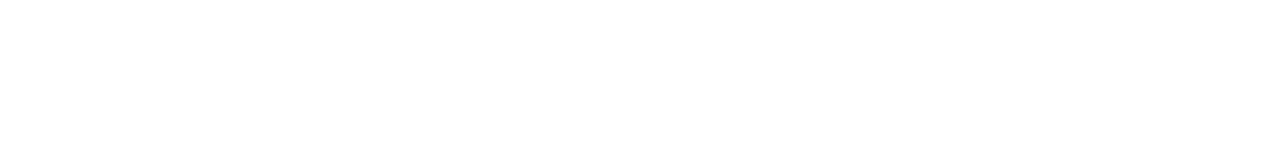
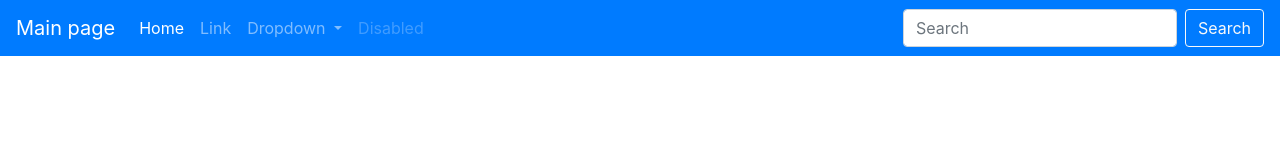
Before and after one commit to SadTigger/udemy_tasks, a plain HTML site: page bootstrap_project/index.html in a window 1280 px wide. Drawn offline with nearby package versions, Linux system fonts and the light colour scheme.

Commit message:
feat: add navbar menu

```diff
--- a/bootstrap_project/index.html
+++ b/bootstrap_project/index.html
@@ -11,7 +11,42 @@
     <title>Bootstrap</title>
   </head>
   <body>
+    <nav class="navbar navbar-expand-lg navbar-dark bg-primary">
+      <a class="navbar-brand" href="#">Main page</a>
+      <button class="navbar-toggler" type="button" data-toggle="collapse" data-target="#navbarSupportedContent" aria-controls="navbarSupportedContent" aria-expanded="false" aria-label="Toggle navigation">
+        <span class="navbar-toggler-icon"></span>
+      </button>
 
+      <div class="collapse navbar-collapse" id="navbarSupportedContent">
+        <ul class="navbar-nav mr-auto">
+          <li class="nav-item active">
+            <a class="nav-link" href="#">Home <span class="sr-only">(current)</span></a>
+          </li>
+          <li class="nav-item">
+            <a class="nav-link" href="#">Link</a>
+          </li>
+          <li class="nav-item dropdown">
+            <a class="nav-link dropdown-toggle" href="#" id="navbarDropdown" role="button" data-toggle="dropdown" aria-haspopup="true" aria-expanded="false">
+              Dropdown
+            </a>
+            <div class="dropdown-menu" aria-labelledby="navbarDropdown">
+              <a class="dropdown-item" href="#">Action</a>
+              <a class="dropdown-item" href="#">Another action</a>
+              <div class="dropdown-divider"></div>
+              <a class="dropdown-item" href="#">Something else here</a>
+            </div>
+          </li>
+          <li class="nav-item">
+            <a class="nav-link disabled" href="#" tabindex="-1" aria-disabled="true">Disabled</a>
+          </li>
+        </ul>
+        <form class="form-inline my-2 my-lg-0">
+          <input class="form-control mr-sm-2" type="search" placeholder="Search" aria-label="Search">
+          <button class="btn btn-outline-light my-2 my-sm-0" type="submit">Search</button>
+        </form>
+      </div>
+    </nav>
+    </div>
     <!-- Optional JavaScript -->
     <!-- jQuery first, then Popper.js, then Bootstrap JS -->
     <script src="https://code.jquery.com/jquery-3.4.1.slim.min.js" integrity="sha384-J6qa4849blE2+poT4WnyKhv5vZF5SrPo0iEjwBvKU7imGFAV0wwj1yYfoRSJoZ+n" crossorigin="anonymous"></script>
```
